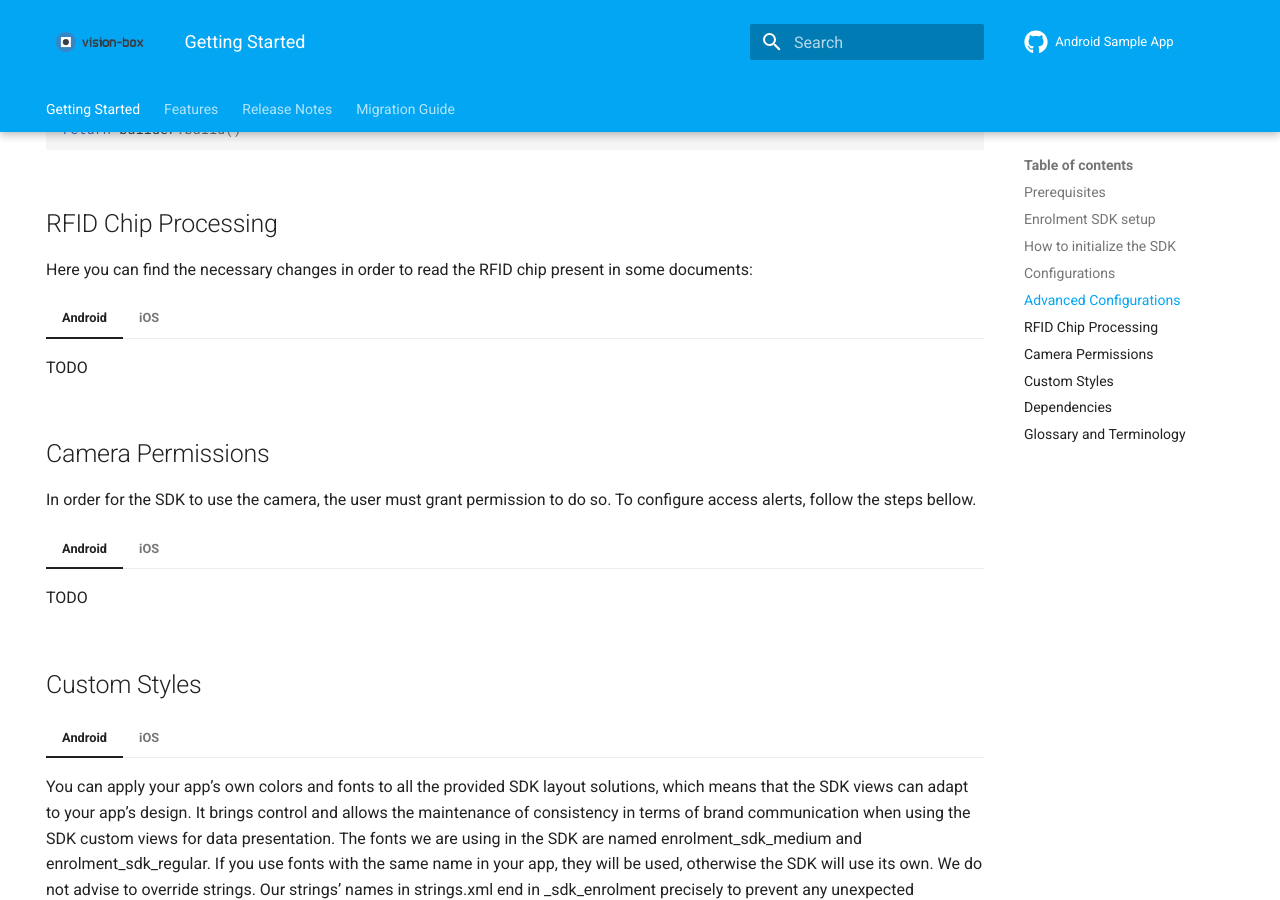
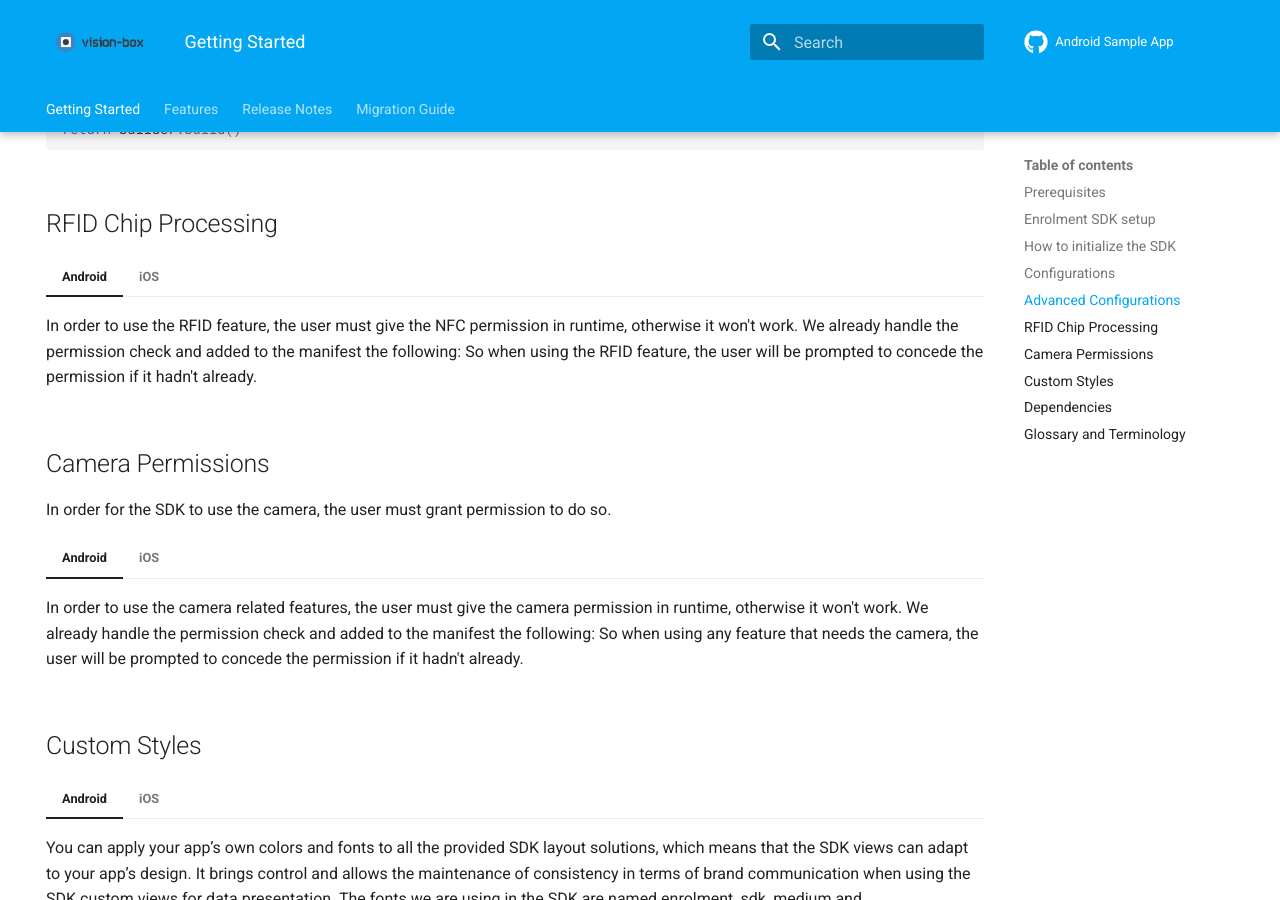
Before and after one commit to vbmobile/mobile-id-documentation, an MkDocs documentation site: the page built from docs/index.md, in a window 1280 px wide and 900 px high, scrolled down 4564 px. Built offline with MkDocs 1.6.1 and Material for MkDocs 9.7.7, drawn with Linux system fonts in a browser that asks for light colours; comment, search, counter and statistics services are not loaded; the version menu is left out.

Commit message:
update 5.x documentation

```diff
--- a/docs/index.md
+++ b/docs/index.md
@@ -321,12 +321,16 @@ pinning for every network request made by the SDK.
 
 ## RFID Chip Processing
 
-Here you can find the necessary changes in order to read the RFID chip present in some documents:
+=== "Android"
 
+    In order to use the RFID feature, the user must give the NFC permission in runtime, otherwise it won't work.
+    We already handle the permission check and added to the manifest the following:
+    <uses-permission android:name="android.permission.NFC" />
+    So when using the RFID feature, the user will be prompted to concede the permission if it hadn't already.
 
-=== "Android"
-    TODO
 === "iOS"
+
+    Here you can find the necessary changes in order to read the RFID chip present in some documents:
 
     ### Permissions
     Add Near Field Communication Tag Reading under the Capabilities tab for the project’s target:
@@ -353,14 +357,22 @@ Here you can find the necessary changes in order to read the RFID chip present i
 
 ## Camera Permissions
 
-In order for the SDK to use the camera, the user must grant permission to do so. To configure access alerts, follow the steps bellow.
+In order for the SDK to use the camera, the user must grant permission to do so.
 
 === "Android"
-    TODO
+
+    In order to use the camera related features, the user must give the camera permission in runtime, otherwise it won't work.
+    We already handle the permission check and added to the manifest the following:
+    <uses-permission android:name="android.permission.CAMERA" />
+    So when using any feature that needs the camera, the user will be prompted to concede the permission if it hadn't already.
+
 === "iOS"
+
+    To configure access alerts, follow the steps bellow.
     In the app's **Info.plist** file, include **NSCameraUsageDescription**.
     After including **NSCameraUsageDescription** in your **Info.plist** file, provide a message that explains the user why your app needs to capture media.
     ![Permissions](Assets/Camera_Permissions.png "Permissions"){: style="display: block; margin: 5px auto"}
+
 ## Custom Styles
 
 === "Android"
```
